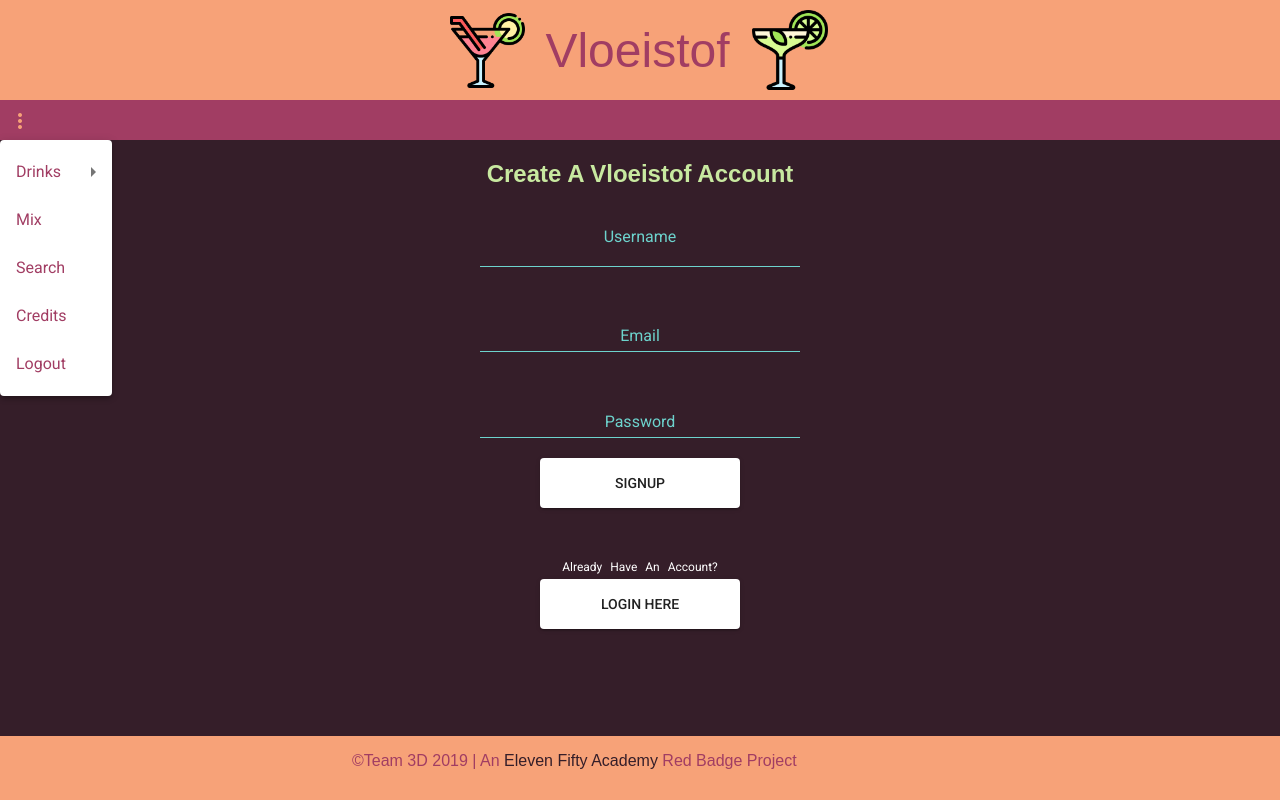
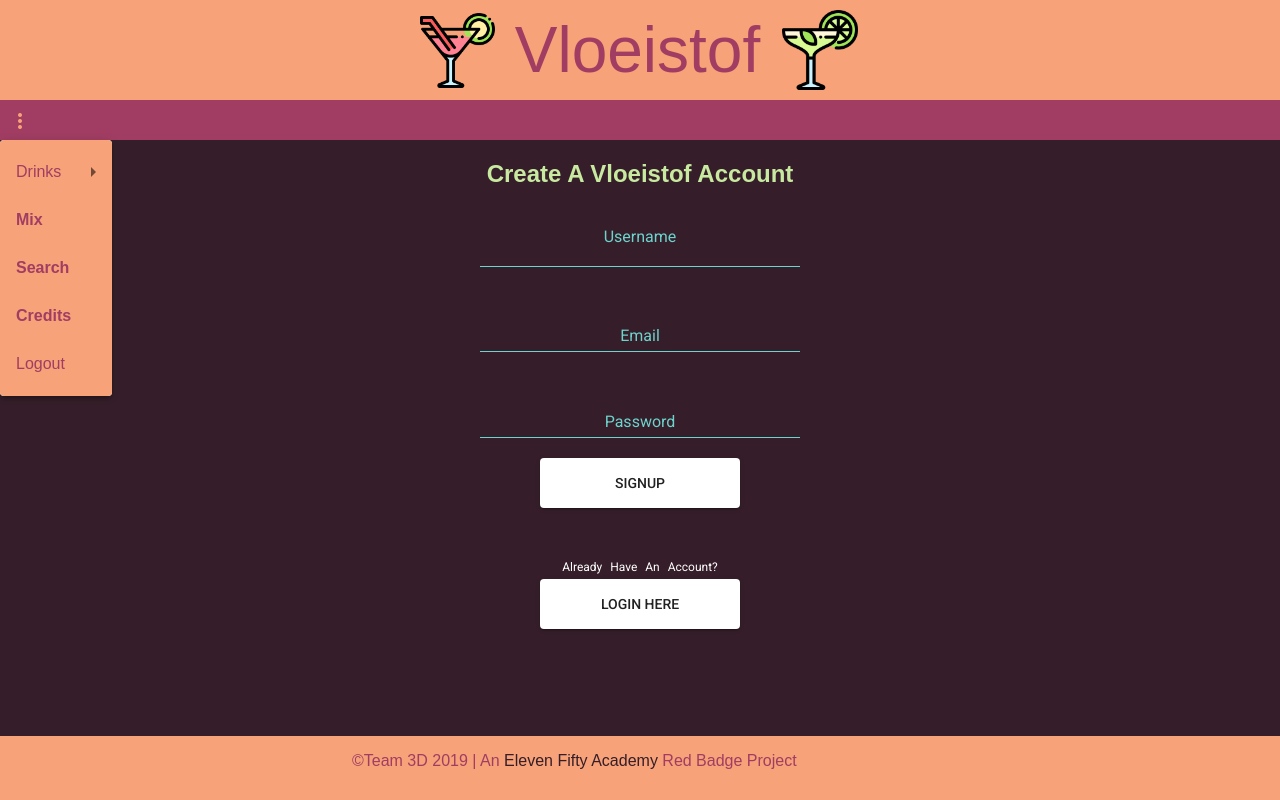
Before and after one commit to etdr/vloeistof, an Angular app: page /login in a window 1280 px wide. Both pictures are taken after a click on the button "more_vert". Built offline with nearby package versions, Linux system fonts and the light colour scheme; a web font is replaced by a local one.

Commit message:
navbar menu styling

```diff
--- a/src/app/mydrinks/mydrinks.component.scss
+++ b/src/app/mydrinks/mydrinks.component.scss
@@ -72,3 +72,10 @@ nav {
   align-items: space-between;
   background: var(--orange);
 }
+
+
+@media screen and (max-width: 500px) {
+  .tabsNav {
+    display: none;
+  }
+}
--- a/src/app/navbar/navbar.component.html
+++ b/src/app/navbar/navbar.component.html
@@ -11,18 +11,18 @@
   </button>
   <mat-menu #menu="matMenu">
     <button id="drinkMenu" mat-menu-item [matMenuTriggerFor]="drinks">Drinks</button>
-    <button mat-menu-item routerLinkActive="active-link"><a routerLink="/mix">Mix</a></button>
-    <button mat-menu-item routerLinkActive="active-link"><a routerLink="/search">Search</a></button>
-    <button mat-menu-item routerLinkActive="active-link"><a routerLink="/credits">Credits</a></button>
-    <button mat-menu-item *ngIf="authService.admin" routerLinkActive="active-link"><a routerLink="/admin">Admin</a></button>
+    <a routerLink="/mix"><button mat-menu-item routerLinkActive="active-link">Mix</button></a>
+    <a routerLink="/search"><button mat-menu-item routerLinkActive="active-link">Search</button></a>
+    <a routerLink="/credits"><button mat-menu-item routerLinkActive="active-link">Credits</button></a>
+    <a routerLink="/admin"><button mat-menu-item *ngIf="authService.admin" routerLinkActive="active-link">Admin</button></a>
     <button id="drinkMenu" mat-menu-item (click)="logout()">Logout</button>
   </mat-menu>
   <mat-menu #drinks="matMenu">
-    <button mat-menu-item routerLinkActive="active-link"><a routerLink="/drinks/my">My Drinks</a></button>
-    <button mat-menu-item routerLinkActive="active-link"><a routerLink="/drinks/created">Created Drinks</a></button>
-    <button mat-menu-item routerLinkActive="active-link"><a routerLink="/drinks/api">Saved drinks</a></button>
-    <button mat-menu-item routerLinkActive="active-link"><a routerLink="/drinks/favorite">Favorite Drinks</a></button>
-    <button mat-menu-item routerLinkActive="active-link"><a routerLink="/drinks/all">All Drinks</a></button>
+    <a routerLink="/drinks/my"><button mat-menu-item routerLinkActive="active-link">My Drinks</button></a>
+    <a routerLink="/drinks/created"><button mat-menu-item routerLinkActive="active-link">Created Drinks</button></a>
+    <a routerLink="/drinks/api"><button mat-menu-item routerLinkActive="active-link">Saved drinks</button></a>
+    <a routerLink="/drinks/favorite"><button mat-menu-item routerLinkActive="active-link">Favorite Drinks</button></a>
+    <a routerLink="/drinks/all"><button mat-menu-item routerLinkActive="active-link">All Drinks</button></a>
   </mat-menu>
 </div>
 
--- a/src/app/navbar/navbar.component.scss
+++ b/src/app/navbar/navbar.component.scss
@@ -28,7 +28,7 @@ div#navbar {
 }
 
 #headerText {
-  font-size: 3rem;
+  font-size: 4rem;
   // border: 1px solid black;
   //height: 75px;
 }
@@ -101,8 +101,22 @@ a {
   font-size: 1rem;
 }
 
-mat-menu {
+::ng-deep .mat-menu-content {
   background-color: var(--orange);
+
+  button {
+    font-family: var(--font-two);
+  }
+
+  a {
+
+    button {
+      font-family: var(--font-two);
+      color: var(--plum);
+      font-weight: bold;
+      font-size: 1rem;
+    }
+  }
 }
 
 // #mojito {
@@ -151,11 +165,17 @@ mat-menu {
     //display: block;
     justify-content: center;
     //overflow: scroll;
+    height: 50px;
+  }
+
+  #headerText {
+    font-size: 3rem;
   }
 
   .header {
     border-top-right-radius: 0;
     border-bottom-right-radius: 0;
+    height: 70px;
   }
 
   #cosmo,#marg {
```
Also changed, not shown: src/app/mydrinks/drinkslist/drinkslist.component.scss (line endings or trailing spaces).
